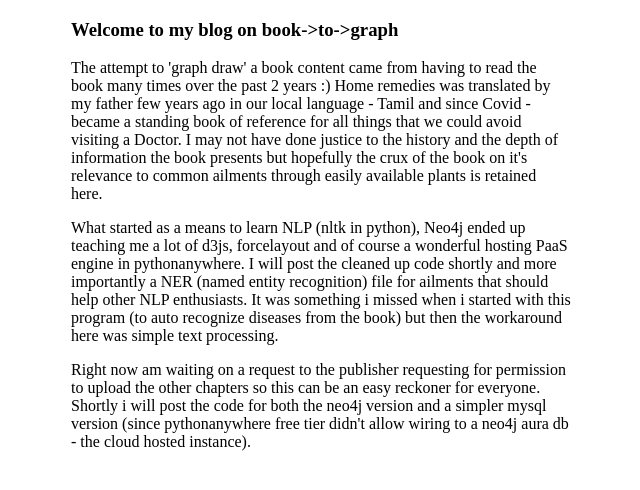
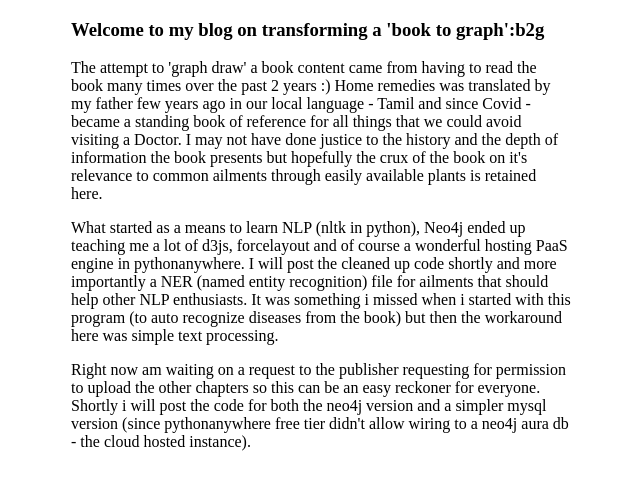
Before and after one commit to sganesh07/b2g, a Jekyll site: the page index.html, which Jekyll copies as it is, in a window 1280 px wide. Shown: the top 490 px of the page, without its empty margins (319-959 px from the left). Built offline with Jekyll 4.4.1, drawn with Linux system fonts in a browser that asks for light colours.

Commit message:
Update index.html

```diff
--- a/index.html
+++ b/index.html
@@ -15,7 +15,7 @@ body {
 
 <body>
 <div class="content">
-  <h3> Welcome to my blog on book->to->graph </h3>
+  <h3> Welcome to my blog on transforming a 'book to graph':b2g</h3>
 <p>
     The attempt to 'graph draw' a book content came from having to read the book many times over the past 2 years :) Home remedies was translated by my father few years ago in our local language - Tamil and since Covid - became a standing book of reference for all things that we could avoid visiting a Doctor. I may not have done justice to the history and the depth of information the book presents but hopefully the crux of the book on it's relevance to common ailments through easily available plants is retained here.
   </p>
```
